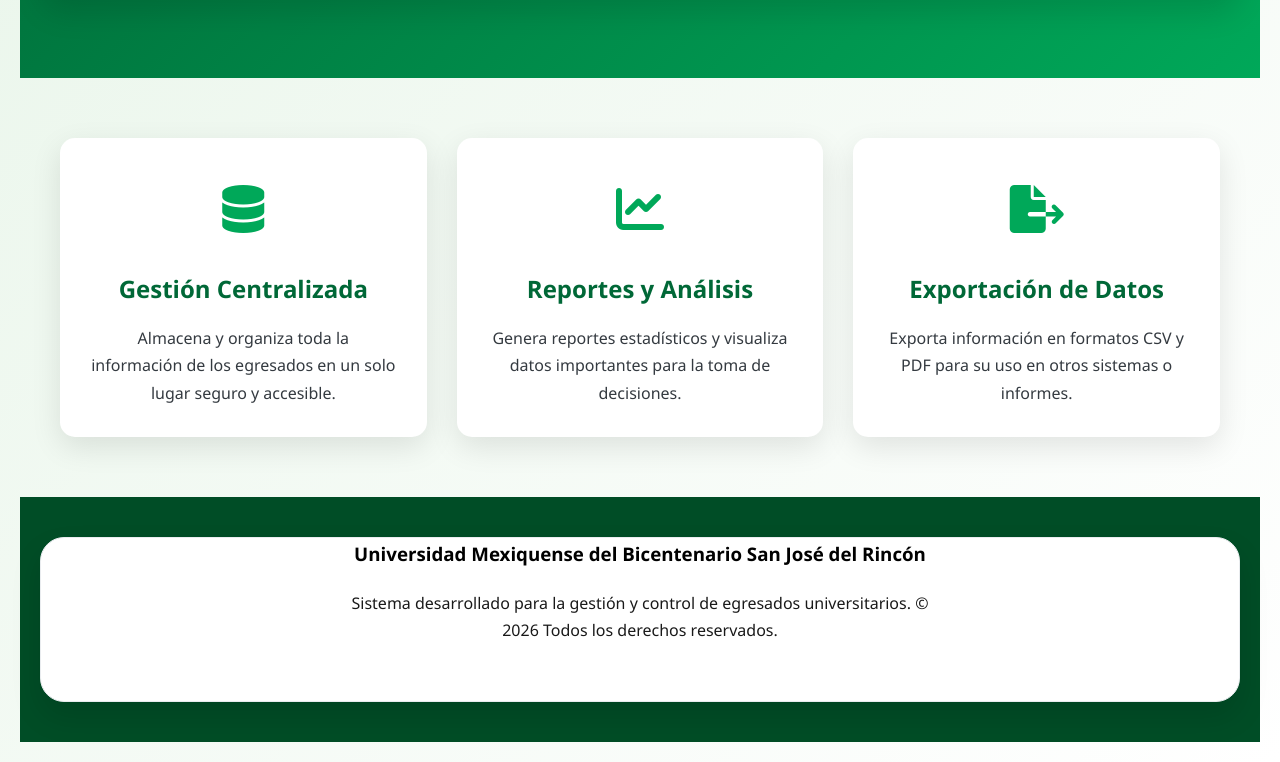
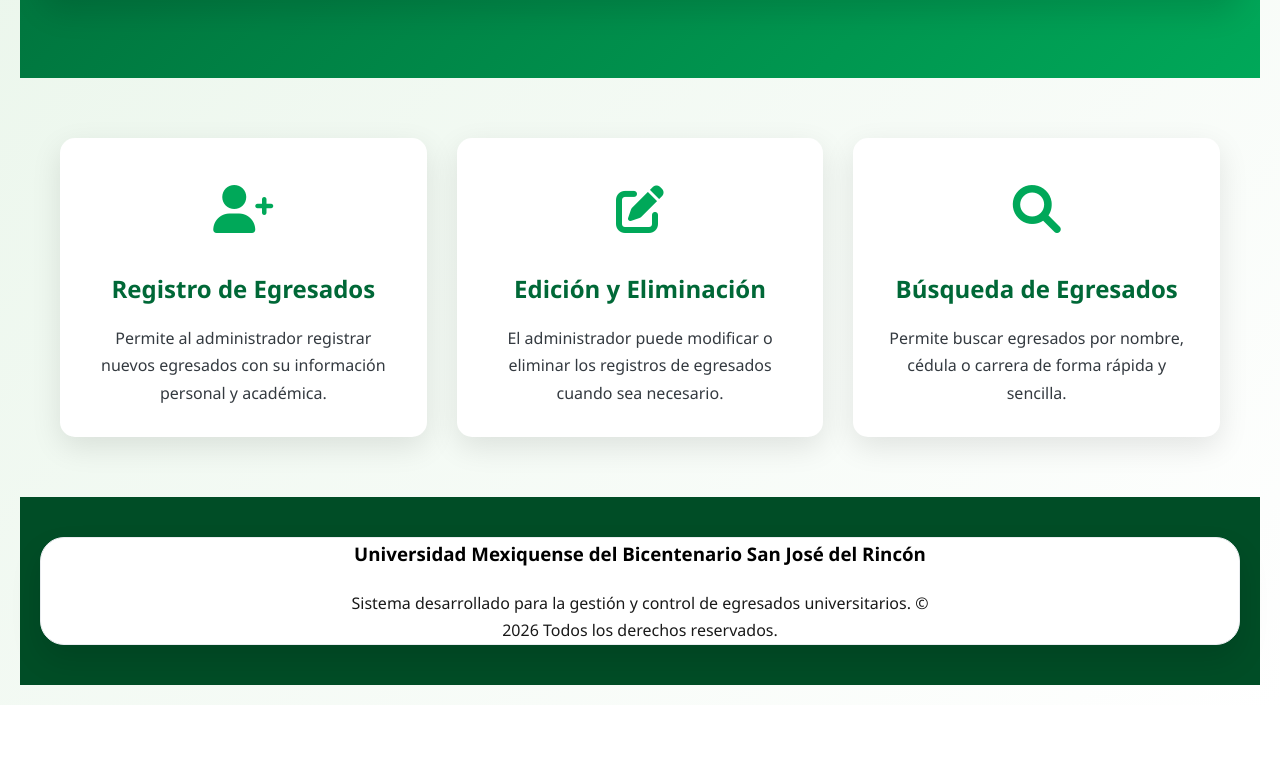
Before and after one commit to Itachposadas/api-egresados, a website: page public/index.html in a window 1280 px wide. Shown: the part 384-1146 px from the top of the page. After the commit the page ends 1089 px from the top, so only its background shows below. Drawn offline with Linux system fonts and the light colour scheme.

Commit message:
mejoras index 2

```diff
--- a/public/index.html
+++ b/public/index.html
@@ -1,16 +1,19 @@
 <!DOCTYPE html>
 <html lang="es">
   <head>
-    <meta charset="UTF-8">
-    <meta name="viewport" content="width=device-width, initial-scale=1.0">
+    <meta charset="UTF-8" />
+    <meta name="viewport" content="width=device-width, initial-scale=1.0" />
     <title>Sistema de Egresados - UMB</title>
-    <link rel="stylesheet" href="./css/styles.css">
-    <link rel="stylesheet" href="./css/auth.css">
-    <link href="https://cdnjs.cloudflare.com/ajax/libs/font-awesome/6.0.0/css/all.min.css" rel="stylesheet">
+    <link rel="stylesheet" href="./css/styles.css" />
+    <link rel="stylesheet" href="./css/auth.css" />
+    <link
+      href="https://cdnjs.cloudflare.com/ajax/libs/font-awesome/6.0.0/css/all.min.css"
+      rel="stylesheet"
+    />
     <style>
       /* Estilos específicos para landing page */
       .landing-header {
-            background: linear-gradient(135deg, #006837 0%, #00A859 100%);
+        background: linear-gradient(135deg, #006837 0%, #00a859 100%);
         color: white;
         padding: 80px 20px;
         text-align: center;
@@ -21,7 +24,7 @@
       .landing-header h1 {
         font-size: 3.5rem;
         margin-bottom: 20px;
-            text-shadow: 2px 2px 4px rgba(0,0,0,0.2);
+        text-shadow: 2px 2px 4px rgba(0, 0, 0, 0.2);
       }
 
       .landing-header p {
@@ -44,7 +47,7 @@
         background: white;
         border-radius: 15px;
         padding: 30px;
-            box-shadow: 0 10px 30px rgba(0,0,0,0.1);
+        box-shadow: 0 10px 30px rgba(0, 0, 0, 0.1);
         text-align: center;
         transition: transform 0.3s ease;
       }
@@ -55,7 +58,7 @@
 
       .feature-icon {
         font-size: 3rem;
-            color: #00A859;
+        color: #00a859;
         margin-bottom: 20px;
       }
 
@@ -91,19 +94,19 @@
       }
 
       .btn-primary-lg {
-            background: linear-gradient(135deg, #006837, #00A859);
+        background: linear-gradient(135deg, #006837, #00a859);
         color: white;
       }
 
       .btn-secondary-lg {
         background: white;
         color: #006837;
-            border: 2px solid #00A859;
+        border: 2px solid #00a859;
       }
 
       .btn-landing:hover {
         transform: translateY(-3px);
-            box-shadow: 0 10px 20px rgba(0,0,0,0.2);
+        box-shadow: 0 10px 20px rgba(0, 0, 0, 0.2);
       }
 
       @media (max-width: 768px) {
@@ -128,8 +131,13 @@
     <!-- Header de la landing page -->
     <header class="landing-header">
       <div class="container">
-            <h1><i class="fas fa-user-graduate"></i> Sistema de Control de Egresados</h1>
-            <p>Gestiona de manera eficiente los datos de los egresados de la Universidad Mexiquense del Bicentenario</p>
+        <h1>
+          <i class="fas fa-user-graduate"></i> Sistema de Control de Egresados
+        </h1>
+        <p>
+          Gestiona de manera eficiente los datos de los egresados de la
+          Universidad Mexiquense del Bicentenario
+        </p>
 
         <div class="cta-buttons">
           <a href="login.html" class="btn-landing btn-primary-lg">
@@ -142,66 +150,72 @@
       </div>
     </header>
 
-    <!-- Sección de características -->
+    <!-- Sección de funcionalidades -->
     <section id="features" class="landing-features">
       <div class="feature-card">
         <div class="feature-icon">
-                <i class="fas fa-database"></i>
+          <i class="fas fa-user-plus"></i>
         </div>
-            <h3>Gestión Centralizada</h3>
-            <p>Almacena y organiza toda la información de los egresados en un solo lugar seguro y accesible.</p>
+        <h3>Registro de Egresados</h3>
+        <p>
+          Permite al administrador registrar nuevos egresados con su información
+          personal y académica.
+        </p>
       </div>
 
       <div class="feature-card">
         <div class="feature-icon">
-                <i class="fas fa-chart-line"></i>
+          <i class="fas fa-edit"></i>
         </div>
-            <h3>Reportes y Análisis</h3>
-            <p>Genera reportes estadísticos y visualiza datos importantes para la toma de decisiones.</p>
+        <h3>Edición y Eliminación</h3>
+        <p>
+          El administrador puede modificar o eliminar los registros de egresados
+          cuando sea necesario.
+        </p>
       </div>
 
       <div class="feature-card">
         <div class="feature-icon">
-                <i class="fas fa-file-export"></i>
+          <i class="fas fa-search"></i>
         </div>
-            <h3>Exportación de Datos</h3>
-            <p>Exporta información en formatos CSV y PDF para su uso en otros sistemas o informes.</p>
+        <h3>Búsqueda de Egresados</h3>
+        <p>
+          Permite buscar egresados por nombre, cédula o carrera de forma rápida
+          y sencilla.
+        </p>
       </div>
     </section>
 
-
     <!-- Footer -->
-    <footer style="background: #004D26; color: rgb(0, 0, 0); padding: 40px 20px; text-align: center;">
+    <footer
+      style="
+        background: #004d26;
+        color: rgb(0, 0, 0);
+        padding: 40px 20px;
+        text-align: center;
+      "
+    >
       <div class="container">
-            <h3 style="margin-bottom: 20px;">Universidad Mexiquense del Bicentenario San José del Rincón</h3>
-            <p style="opacity: 0.9; max-width: 600px; margin: 0 auto;">
-                Sistema desarrollado para la gestión y control de egresados universitarios.
-                © 2026 Todos los derechos reservados.
+        <h3 style="margin-bottom: 20px">
+          Universidad Mexiquense del Bicentenario San José del Rincón
+        </h3>
+        <p style="opacity: 0.9; max-width: 600px; margin: 0 auto">
+          Sistema desarrollado para la gestión y control de egresados
+          universitarios. © 2026 Todos los derechos reservados.
         </p>
-            <div style="margin-top: 30px;">
-                <a href="#" style="color: white; margin: 0 15px; text-decoration: none;">
-                    <i class="fas fa-shield-alt"></i> Política de Privacidad
-                </a>
-                <a href="#" style="color: white; margin: 0 15px; text-decoration: none;">
-                    <i class="fas fa-file-contract"></i> Términos de Uso
-                </a>
-                <a href="mailto:soporte@umb.edu.co" style="color: white; margin: 0 15px; text-decoration: none;">
-                    <i class="fas fa-headset"></i> Soporte Técnico
-                </a>
-            </div>
       </div>
     </footer>
 
     <script>
       // Smooth scroll para enlaces internos
-        document.querySelectorAll('a[href^="#"]').forEach(anchor => {
-            anchor.addEventListener('click', function (e) {
+      document.querySelectorAll('a[href^="#"]').forEach((anchor) => {
+        anchor.addEventListener("click", function (e) {
           e.preventDefault();
-                const target = document.querySelector(this.getAttribute('href'));
+          const target = document.querySelector(this.getAttribute("href"));
           if (target) {
             target.scrollIntoView({
-                        behavior: 'smooth',
-                        block: 'start'
+              behavior: "smooth",
+              block: "start",
             });
           }
         });
```
Lines whose indentation alone changed are shown as unchanged.
